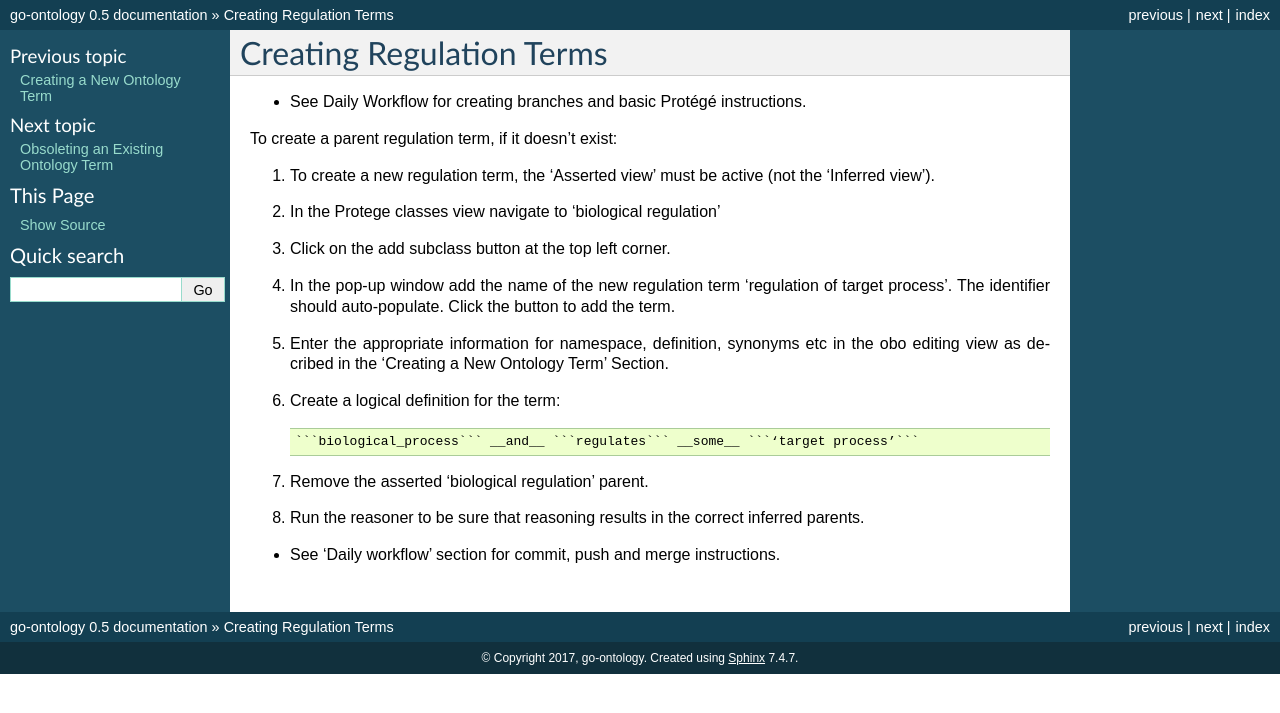
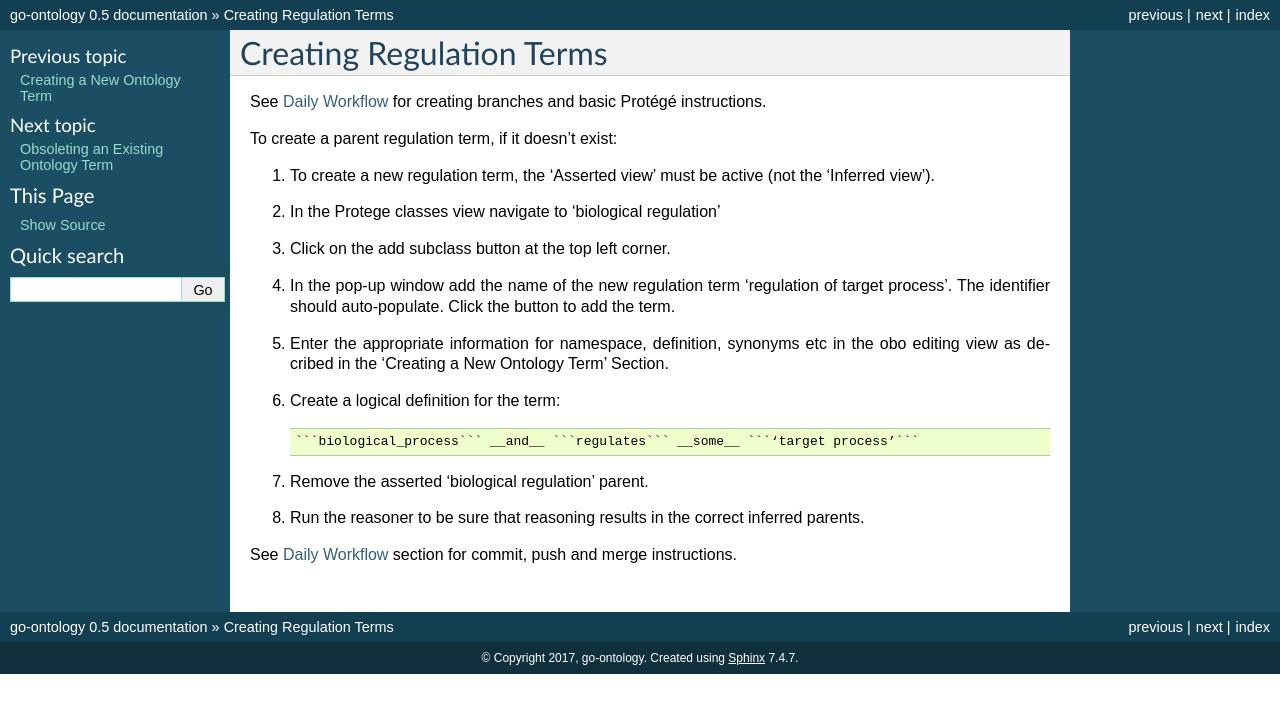
Before and after one commit to geneontology/go-ontology, a Sphinx documentation site: the page built from docs/NewRegTerm.md, in a window 1280 px wide. Shown: the top 713 px of the page. Built offline with Sphinx 7.4.7, drawn with Linux system fonts in a browser that asks for light colours; part of the change alters nothing that is shown.

```diff
--- a/docs/NewRegTerm.md
+++ b/docs/NewRegTerm.md
@@ -1,6 +1,6 @@
 ## Creating Regulation Terms
 
-- See Daily Workflow for creating branches and basic Protégé instructions.
+See [Daily Workflow](http://go-ontology.readthedocs.io/en/latest/Installgit.html#daily-workflow-updating-with-git-pull) for creating branches and basic Protégé instructions.
 
 To create a parent regulation term, if it doesn’t exist:
 
@@ -23,5 +23,4 @@ To create a parent regulation term, if it doesn’t exist:
 
 8. Run the reasoner to be sure that reasoning results in the correct inferred parents.
 
-
-- See 'Daily workflow' section for commit, push and merge instructions.
+See [Daily Workflow](http://go-ontology.readthedocs.io/en/latest/Installgit.html#daily-workflow-committing-pushing-and-merging-your-changes-to-the-repository) section for commit, push and merge instructions.
```
